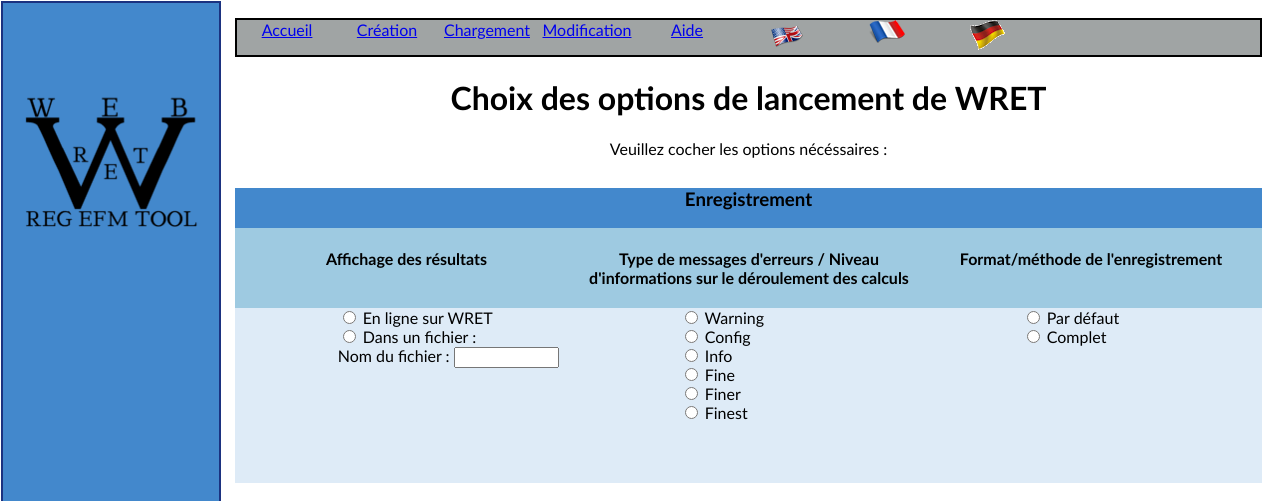
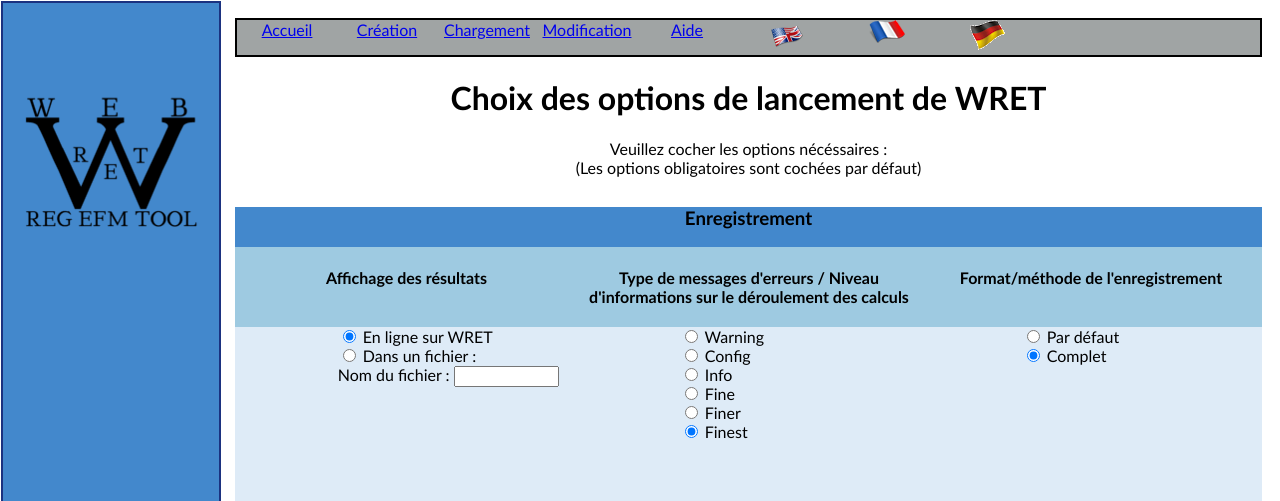
Before and after one commit to bioinfocttj/CPR, a PHP site: page /options.php in a window 1280 px wide. Shown: the top 501 px of the page. Run offline with PHP 8.4, Linux system fonts and the light colour scheme.

Commit message:
ptions par defaut

```diff
--- a/WRET/create.php
+++ b/WRET/create.php
@@ -60,7 +60,6 @@
 			<input type="text" name="reac" value="reaction : reag1 + reag2 => 2 prod1 + 4 prod2 ." size="60"/>
 			</br> </br>
 			<label> <?php echo TXT_CREATION_IS_REVERSIBLE; ?></label>
-			 <label><?php echo TXT_CREATION_HELP_REV; ?></label>
 <!--
 			<input type="text" name="rev" value="0" size="5">
 -->
--- a/WRET/languages/de_lang.php
+++ b/WRET/languages/de_lang.php
@@ -34,12 +34,11 @@ define('TXT_CREATION_WARNING', "Keine Leerzeichen in den Namen, verwenden Sie ei
 			Reaktion_Name : 2 Reaktive1 + 5 Reaktive2 => 3 Produkt1 + 7 Produkt2 (irreversible) <br />
 			Reaktion_Name : 2 Reaktive1 + 5 Reaktive2 = 3 Produkt1 + 7 Produkt2 (reversible) <br />
 			Bitte lassen Sie ein Leerzeichen zwischen den stöchiometrischen Koeffizienten und die damit verbundenen Metaboliten.");
-define('TXT_CREATION_IS_REVERSIBLE', "Übertragbarkeit :");
+define('TXT_CREATION_IS_REVERSIBLE', "Reversible :");
 define('TXT_CREATION_YES', "Ja");
 define('TXT_CREATION_NO', "Nein");
 define('TXT_CREATION_ALREADY_OK', "Reaktionen zuvor gespeicherte :");
 define('TXT_CREATION_FINISH', "Creation der DAT Datei Format");
-define('TXT_CREATION_HELP_REV', "(0 = irreversible et 1 = reversible)");
 define('TXT_CREATION_CLIC', "Sie müssen auf die Schaltfläche klicken");
 
 //---------------------------------------------------------
@@ -89,7 +88,8 @@ define('TXT_MODIFY_INSTRUCTION_1', "Nicht verfügbar im Moment ...");
 //---------------------------------------------------------
 define('TXT_OPTIONS_SITE_TITLE', "Walh der Analyse-Optionen");
 define('TXT_OPTIONS_TITLE', "Wahl der Analyse Optionen, um die Software zu starten ");
-define('TXT_OPTIONS_INSTRUCTION_1', "Wählen Sie die gewünschten Optionen : ");
+define('TXT_OPTIONS_INSTRUCTION_1', "Wählen Sie die gewünschten Optionen :  <br/>
+			(Obligatorischen Optionen sind bereits geprüft)  ");
 define('TXT_OPTIONS_SAVING_1', "Laden  ");
 define('TXT_OPTIONS_SAVING_2', "Ergebnisse anzeigen  ");
 define('TXT_OPTIONS_SAVING_3', "Online unter WRET ");
--- a/WRET/languages/en_lang.php
+++ b/WRET/languages/en_lang.php
@@ -34,12 +34,11 @@ define('TXT_CREATION_WARNING', "No space in the names, please use underscore '_'
 			Name_of_reaction : 2 reactant1 + 5 reactant2 => 3 product1 + 7 product2 (irreversible) <br />
 			Name_of_reaction : 2 reactant1 + 5 reactant2 = 3 product1 + 7 product2 (reversible) <br />
 			Please be sure to let a space between the stoechiometry coefficient and the associate metabolite.");
-define('TXT_CREATION_IS_REVERSIBLE', "Reversibility :");
+define('TXT_CREATION_IS_REVERSIBLE', "Reversible :");
 define('TXT_CREATION_YES', "Yes");
 define('TXT_CREATION_NO', "No");
 define('TXT_CREATION_ALREADY_OK', "Reactions already saved");
 define('TXT_CREATION_FINISH', "Creation of the DAT file format network");
-define('TXT_CREATION_HELP_REV', "(0 = irreversible et 1 = reversible)");
 define('TXT_CREATION_CLIC', "You have to click one the button");
 
 //---------------------------------------------------------
@@ -90,6 +89,8 @@ define('TXT_MODIFY_INSTRUCTION_1', "Not yet implemented");
 define('TXT_OPTIONS_SITE_TITLE', "Choice of the options for the network analysis");
 define('TXT_OPTIONS_TITLE', "Choice of the options for WRET running ");
 define('TXT_OPTIONS_INSTRUCTION_1', "Please check the necessary options :");
+define('TXT_OPTIONS_INSTRUCTION_1', "Please check the necessary options : <br/>
+		(Mandatoru options are checked as default)");
 define('TXT_OPTIONS_SAVING_1', "Loading  ");
 define('TXT_OPTIONS_SAVING_2', "Results diplay  ");
 define('TXT_OPTIONS_SAVING_3', "Online on WRET ");
--- a/WRET/languages/fr_lang.php
+++ b/WRET/languages/fr_lang.php
@@ -12,9 +12,9 @@ define('TXT_HOMEPAGE_COPYRIGHT', "Voir le <a href=\"copyright.php\">Copyright</a
 // menu.php
 //---------------------------------------------------------
 define('TXT_MENU_HOME', 'Accueil');
-define('TXT_MENU_CREATE', 'Cr&eacute;ation');
-define('TXT_MENU_REVERSIBILITY', 'R&eacute;versibilit&eacute;');
-define('TXT_MENU_RULES', 'R&egrave;gles');
+define('TXT_MENU_CREATE', 'Création');
+define('TXT_MENU_REVERSIBILITY', 'Réversibilité');
+define('TXT_MENU_RULES', 'Règles');
 define('TXT_MENU_LOAD', 'Chargement');
 define('TXT_MENU_MODIFY', 'Modification');
 define('TXT_MENU_LAUNCH', 'Lancement');
@@ -22,24 +22,23 @@ define('TXT_MENU_HELP', 'Aide');
 //---------------------------------------------------------
 // create.php
 //---------------------------------------------------------
-define('TXT_CREATION_SITE_TITLE', "Cr&eacute;ation d'une nouvelle r&eacute;action");
+define('TXT_CREATION_SITE_TITLE', "Création d'une nouvelle réaction");
 define('TXT_INIT_FILES', "Initialisez vos fichiers avant de créer un nouveau réseau");
 define('TXT_CREATION_INIT', "\"Initialiser fichiers\"");
-define('TXT_CREATION_TITLE', "Cr&eacute;ation d'un nouveau r&eacute;seau");
+define('TXT_CREATION_TITLE', "Création d'un nouveau réseau");
 define('TXT_CREATION_INSTRUCTION_1', "Ecrivez une nouvelle réaction");
-define('TXT_CREATION_INSTRUCTION_2', "Verifier si la r&eacute;action &agrave; d&eacute;j&agrave; &eacute;t&eacute; enregistr&eacute;e :");
+define('TXT_CREATION_INSTRUCTION_2', "Verifier si la réaction à déjà été enregistrée :");
 define('TXT_CREATION_WARNING_TITLE', "Attention !");
 define('TXT_CREATION_WARNING', "Pas d'espaces dans les noms, utiliser un underscore '_' à la place.<br />
 			La synthaxe des réactions est la suivante :<br />
 			Nom_reaction : 2 reactif1 + 5 reactif2 => 3 produit1 + 7 produit2 (irréversible) <br />
 			Nom_reaction : 2 reactif1 + 5 reactif2 = 3 produit1 + 7 produit2 (réversible) <br />
 			Attention a laisser un espace entre le coefficient stoechiométrique et le métabolite associé.");
-define('TXT_CREATION_IS_REVERSIBLE', "R&eacute;versibili&eacute; :");
+define('TXT_CREATION_IS_REVERSIBLE', "Réversible :");
 define('TXT_CREATION_YES', "Oui");
 define('TXT_CREATION_NO', "Non");
-define('TXT_CREATION_ALREADY_OK', "R&eacute;actions déjà entrées :");
+define('TXT_CREATION_ALREADY_OK', "Réactions déjà entrées :");
 define('TXT_CREATION_FINISH', "Création du fichier au format \"DAT\"");
-define('TXT_CREATION_HELP_REV', "(0 = irréversible et 1 = réversible)");
 define('TXT_CREATION_CLIC', "Vous devez cliquer sur le bouton");
 
 //---------------------------------------------------------
@@ -52,61 +51,62 @@ define('TXT_GO_BUTTON', "Lancement");
 //---------------------------------------------------------
 // generules.php
 //---------------------------------------------------------
-define('TXT_GENERULES_SITE_TITLE', "Cr&eacute;ation des r&egrave;gles des g&egrave;nes");
-define('TXT_GENERULES_TITLE', "R&egrave;gle des g&egrave;enes");
-define('TXT_GENERULES_INSTRUCTION_1', "Ecrivez une nouvelle r&egrave;gle :");
-define('TXT_GENERULES_INSTRUCTION_2', "Choisissez le nombre de r&eacute;action :");
-define('TXT_GENERULES_INSTRUCTION_3', " Nombre de r&eacute;action dans la forme IF AND THEN");
+define('TXT_GENERULES_SITE_TITLE', "Création des règles des gènes");
+define('TXT_GENERULES_TITLE', "Règle des gèenes");
+define('TXT_GENERULES_INSTRUCTION_1', "Ecrivez une nouvelle règle :");
+define('TXT_GENERULES_INSTRUCTION_2', "Choisissez le nombre de réaction :");
+define('TXT_GENERULES_INSTRUCTION_3', " Nombre de réaction dans la forme IF AND THEN");
 define('TXT_GENERULES_NUMBER', "Entrez un nombre supérieur à 1 ");
 define('TXT_GENERULES_OPERATOR', "Choisir un opérateur");
-define('TXT_GENERULES_OP', "Op&eacute;rateur:");
-define('TXT_GENERULES_REAC', "R&eacute;action:");
-define('TXT_GENERULES_REAC_1', "Choisir une r&eacute;action");
+define('TXT_GENERULES_OP', "Opérateur:");
+define('TXT_GENERULES_REAC', "Réaction:");
+define('TXT_GENERULES_REAC_1', "Choisir une réaction");
 define('TXT_GENERULES_VALUE', "Valeur: ");
 define('TXT_GENERULES_VALUE_2', "Choisir une valeur");
 define('TXT_GENERULES_BUTTON_ADD', "Ajouter");
 define('TXT_GENERULES_ALERT_1', "Vous devez choisir une réacion et une valeur pour la réaction");
 define('TXT_GENERULES_ALERT_2', "Vous devez choisir une opérateur, une réacion et une valeur pour la réaction");
-define('TXT_GENERULES_RULES', "R&egrave;gles d&eacute;j&agrave; cr&eacute;&eacute;es :");
+define('TXT_GENERULES_RULES', "Règles déjà créées :");
 define('TXT_GENERULES_HELP_RULES', "Aide");
 
 //---------------------------------------------------------
 // load.php
 //---------------------------------------------------------
-define('TXT_LOAD_SITE_TITLE', "Chargement d'un r&eacute;seau");
-define('TXT_LOAD_TITLE', "Chargement d'un r&eacute;seau");
-define('TXT_LOAD_INSTRUCTION_1', "Veuillez charger les fichiers n&eacute;cessaires &agrave; la construction du r&eacute;seau m&eacute;tabolique");
-define('TXT_LOAD_INSTRUCTION_2', "Fichier des m&eacute;tabolites :");
+define('TXT_LOAD_SITE_TITLE', "Chargement d'un réseau");
+define('TXT_LOAD_TITLE', "Chargement d'un réseau");
+define('TXT_LOAD_INSTRUCTION_1', "Veuillez charger les fichiers nécessaires à la construction du réseau métabolique");
+define('TXT_LOAD_INSTRUCTION_2', "Fichier des métabolites :");
 //---------------------------------------------------------
 // modify.php
 //---------------------------------------------------------
-define('TXT_MODIFY_SITE_TITLE', "Modification d'un r&eacute;seau");
-define('TXT_MODIFY_TITLE', "Modification d'un r&eacute;seau");
+define('TXT_MODIFY_SITE_TITLE', "Modification d'un réseau");
+define('TXT_MODIFY_TITLE', "Modification d'un réseau");
 define('TXT_MODIFY_INSTRUCTION_1', "Non disponible pour le moment...");
 
 //---------------------------------------------------------
 // options.php
 //---------------------------------------------------------
-define('TXT_OPTIONS_SITE_TITLE', "Choix des options pour l'analyse du r&eacute;seau");
+define('TXT_OPTIONS_SITE_TITLE', "Choix des options pour l'analyse du réseau");
 define('TXT_OPTIONS_TITLE', "Choix des options de lancement de WRET ");
-define('TXT_OPTIONS_INSTRUCTION_1', "Veuillez cocher les options n&eacute;c&eacute;ssaires : ");
+define('TXT_OPTIONS_INSTRUCTION_1', "Veuillez cocher les options nécéssaires : <br/>
+		(Les options obligatoires sont cochées par défaut) ");
 define('TXT_OPTIONS_SAVING_1', "Enregistrement  ");
-define('TXT_OPTIONS_SAVING_2', "Affichage des r&eacute;sultats  ");
+define('TXT_OPTIONS_SAVING_2', "Affichage des résultats  ");
 define('TXT_OPTIONS_SAVING_3', "En ligne sur WRET ");
 define('TXT_OPTIONS_SAVING_4', "Dans un fichier : ");
 define('TXT_OPTIONS_SAVING_5', "Nom du fichier :");
-define('TXT_OPTIONS_ERROR_1', "Type de messages d'erreurs / Niveau d'informations sur le d&eacute;roulement des calculs ");
+define('TXT_OPTIONS_ERROR_1', "Type de messages d'erreurs / Niveau d'informations sur le déroulement des calculs ");
 define('TXT_OPTIONS_ERROR_2', "Warning ");
 define('TXT_OPTIONS_ERROR_3', "Config ");
 define('TXT_OPTIONS_ERROR_4', "Info ");
 define('TXT_OPTIONS_ERROR_5', "Fine ");
 define('TXT_OPTIONS_ERROR_6', "Finer ");
 define('TXT_OPTIONS_ERROR_7', "Finest ");
-define('TXT_OPTIONS_SAVING_6', "Format/m&eacute;thode de l'enregistrement  ");
-define('TXT_OPTIONS_SAVING_7', "Par d&eacute;faut ");
+define('TXT_OPTIONS_SAVING_6', "Format/méthode de l'enregistrement  ");
+define('TXT_OPTIONS_SAVING_7', "Par défaut ");
 define('TXT_OPTIONS_SAVING_8', "Complet ");
-define('TXT_OPTIONS_INPUT_1', "Param&egrave;tres d'entr&eacute;e ");
-define('TXT_OPTIONS_INPUT_STOECH', "Type des fichiers soechiom&eacute;triques ");
+define('TXT_OPTIONS_INPUT_1', "Paramètres d'entrée ");
+define('TXT_OPTIONS_INPUT_STOECH', "Type des fichiers soechiométriques ");
 define('TXT_OPTIONS_INPUT_STOECH_1', "Flux-analyzer-dir ");
 define('TXT_OPTIONS_INPUT_STOECH_2', "Flux-analyzer-files ");
 define('TXT_OPTIONS_INPUT_STOECH_3', "Reaction-list ");
@@ -130,7 +130,7 @@ define('TXT_OPTIONS_COMPRESS_3', "Unique");
 define('TXT_OPTIONS_COMPRESS_4', "Nullspace ");
 define('TXT_OPTIONS_COMPRESS_5', "Unique-no-recursion ");
 define('TXT_OPTIONS_COMPRESS_6', "Nullspace-no-recursion ");
-define('TXT_OPTIONS_OUTPUT', "Param&egrave;tres de sortie ");
+define('TXT_OPTIONS_OUTPUT', "Paramètres de sortie ");
 define('TXT_OPTIONS_OUTPUT_1', "Null");
 define('TXT_OPTIONS_OUTPUT_2', "Count ");
 define('TXT_OPTIONS_OUTPUT_3', "Text-boolean : ");
@@ -143,27 +143,27 @@ define('TXT_OPTIONS_OUTPUT_9', "Binary-doubles : ");
 define('TXT_OPTIONS_OUTPUT_10', "Nom du fichier : ");
 define('TXT_OPTIONS_OUTPUT_11', "Matlab : ");
 define('TXT_OPTIONS_OUTPUT_12', "Nom du fichier (sans extension) ");
-define('TXT_OPTIONS_EFMTOOL', "Param&egrave;tres d'EfmTool ");
+define('TXT_OPTIONS_EFMTOOL', "Paramètres d'EfmTool ");
 define('TXT_OPTIONS_EFM_LINE', "Ligne de commandes ");
-define('TXT_OPTIONS_EFM_ADJA', "M&eacute;thode d'adjacence  ");
+define('TXT_OPTIONS_EFM_ADJA', "Méthode d'adjacence  ");
 define('TXT_OPTIONS_EFM_ADJA_1', "Pattern-tree-minzero ");
 define('TXT_OPTIONS_EFM_ADJA_2', "Pattern-tree-rank ");
 define('TXT_OPTIONS_EFM_THREADS', "Nombre maximal de 'threads'  ");
 define('TXT_OPTIONS_EFM_THREADS_1', "MaxThreads  ");
 define('TXT_OPTIONS_EFM_THREADS_2', "Nombre de threads : ");
-define('TXT_OPTIONS_EFM_ARITHM', "Arithm&eacute;tique des nombres  ");
+define('TXT_OPTIONS_EFM_ARITHM', "Arithmétique des nombres  ");
 define('TXT_OPTIONS_EFM_ARITHM_1', "Doubles ");
 define('TXT_OPTIONS_EFM_ARITHM_2', "Fractionnaire ");
 define('TXT_OPTIONS_EFM_NORMAL', "Type de normalisation pour la sortie  ");
 define('TXT_OPTIONS_EFM_NORMAL_1', "Maximum ");
 define('TXT_OPTIONS_EFM_NORMAL_2', "Minimum ");
 define('TXT_OPTIONS_EFM_NORMAL_3', "norm2 ");
-define('TXT_OPTIONS_EFM_NORMAL_4', "Carr&eacute; ");
+define('TXT_OPTIONS_EFM_NORMAL_4', "Carré ");
 define('TXT_OPTIONS_EFM_NORMAL_5', "Aucune ");
-define('TXT_OPTIONS_EFM_P_FRAC', "Pr&eacute;cision fractionnaire  ");
-define('TXT_OPTIONS_EFM_P_FRAC_1', "Pr&eacute;cision  ");
+define('TXT_OPTIONS_EFM_P_FRAC', "Précision fractionnaire  ");
+define('TXT_OPTIONS_EFM_P_FRAC_1', "Précision  ");
 define('TXT_OPTIONS_EFM_VALUE', "Valeur (bit count, e.g. 128, 256, -1 (infinite)) : ");
-define('TXT_OPTIONS_EFM_AUTO_T', "Auto-test apr&egrave;s chaque it&eacute;ration  ");
+define('TXT_OPTIONS_EFM_AUTO_T', "Auto-test après chaque itération  ");
 define('TXT_OPTIONS_EFM_AUTO_T_1', "Oui ");
 define('TXT_OPTIONS_EFM_AUTO_T_2', "Non ");
 
--- a/WRET/options.php
+++ b/WRET/options.php
@@ -59,7 +59,7 @@
 					</div>
 					<div id="buttons">
 						<div id="buttons3-1">
-							<input type="radio" name="choix1" 	value="log console">	<?php echo TXT_OPTIONS_SAVING_3; ?> </br>
+							<input type="radio" name="choix1" 	value="log console" checked="checked">	<?php echo TXT_OPTIONS_SAVING_3; ?> </br>
 							<input type="radio" name="choix1" 	value="log file"> 		<?php echo TXT_OPTIONS_SAVING_4; ?> </br>
 							<?php echo TXT_OPTIONS_SAVING_5; ?> 	<input type="text"	   name="log_nomFichier" 	size="10" id="texte1">
 						</div>
@@ -69,11 +69,11 @@
 					 		<input type="radio" name="choix2" value="level INFO"> 		<?php echo TXT_OPTIONS_ERROR_4; ?> </br>
 					 		<input type="radio" name="choix2" value="level FINE"> 		<?php echo TXT_OPTIONS_ERROR_5; ?> </br>
 					 		<input type="radio" name="choix2" value="level FINER"> 		<?php echo TXT_OPTIONS_ERROR_6; ?> </br>
-					 		<input type="radio" name="choix2" value="level FINEST"> 	<?php echo TXT_OPTIONS_ERROR_7; ?>
+					 		<input type="radio" name="choix2" value="level FINEST" checked="checked"> 	<?php echo TXT_OPTIONS_ERROR_7; ?>
 						</div>
 						<div id="buttons3-3">
 							<input type="radio" name="choix3" 	value="format default"> <?php echo TXT_OPTIONS_SAVING_7; ?>	</br>
-							<input type="radio" name="choix3" 	value="format plain"> 	<?php echo TXT_OPTIONS_SAVING_8; ?>
+							<input type="radio" name="choix3" 	value="format plain" checked="checked"> 	<?php echo TXT_OPTIONS_SAVING_8; ?>
 						</div>
 					</div>
 
@@ -95,7 +95,7 @@
 						 	<input type="radio" name="choix4" value="kind flux-analyzer-files"> 	<?php echo TXT_OPTIONS_INPUT_STOECH_2; ?>	</br>
 							<input type="radio" name="choix4" value="kind reaction-list"> 			<?php echo TXT_OPTIONS_INPUT_STOECH_3; ?> 	</br>
 						 	<input type="radio" name="choix4" value="kind excel"> 					<?php echo TXT_OPTIONS_INPUT_STOECH_4; ?>	</br>
-						 	<input type="radio" name="choix4" value="kind stoichiometry"> 			<?php echo TXT_OPTIONS_INPUT_STOECH_5; ?>	</br>
+						 	<input type="radio" name="choix4" value="kind stoichiometry" checked="checked"> 			<?php echo TXT_OPTIONS_INPUT_STOECH_5; ?>	</br>
 						 	<input type="radio" name="choix4" value="kind sbml"> 					<?php echo TXT_OPTIONS_INPUT_STOECH_6; ?>
 						</div>
 						<div id="buttons2-2">
@@ -206,7 +206,7 @@
 							<input type="radio" name="choix12" value="normalize min"> 		<?php echo TXT_OPTIONS_EFM_NORMAL_2; ?> 		</br>
 							<input type="radio" name="choix12" value="normalize norm2"> 	<?php echo TXT_OPTIONS_EFM_NORMAL_3; ?> 		</br>
 							<input type="radio" name="choix12" value="normalize squared"> 	<?php echo TXT_OPTIONS_EFM_NORMAL_4; ?> 		</br>
-							<input type="radio" name="choix12" value="normalize none"> 		<?php echo TXT_OPTIONS_EFM_NORMAL_5; ?> 		</br>
+							<input type="radio" name="choix12" value="normalize none" checked="checked"> 		<?php echo TXT_OPTIONS_EFM_NORMAL_5; ?> 		</br>
 						</div>
 						<div id="buttons4-3">
 							<input type="radio" name="choix13" value="precision "> <?php echo TXT_OPTIONS_EFM_P_FRAC_1; ?>
```
Also changed, not shown: 3 other files.
